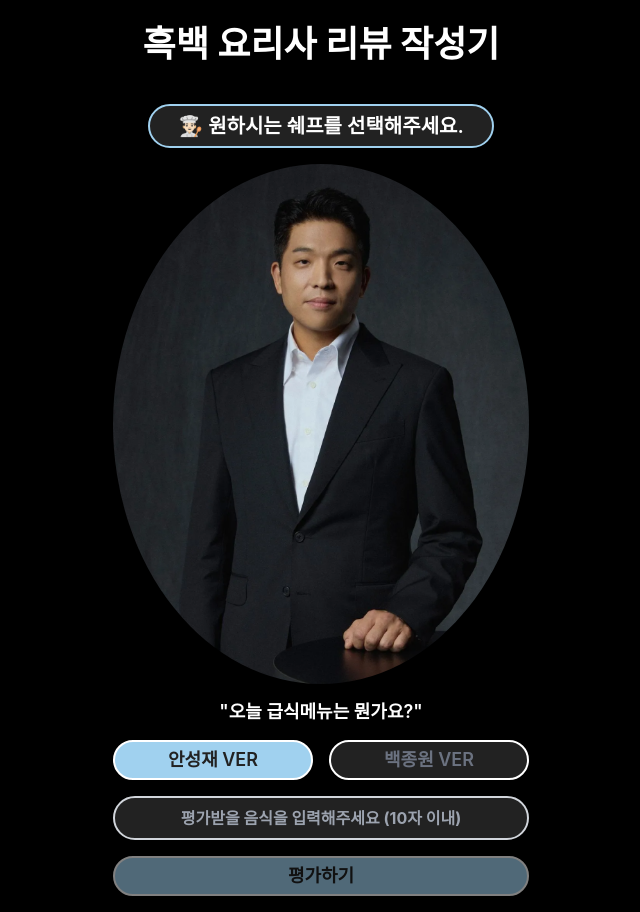
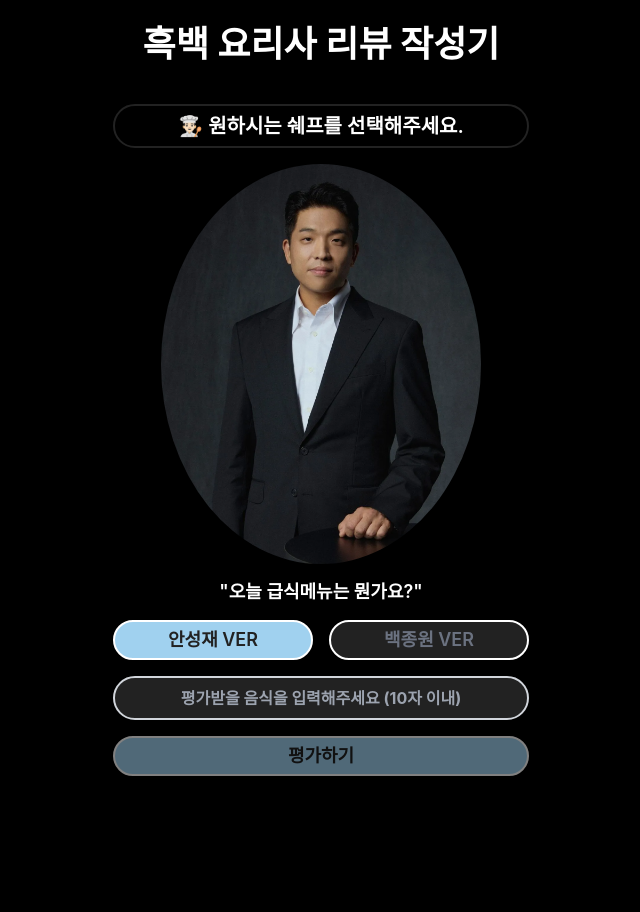
Before and after one commit to kimzeze/chefscharm, a Next.js app: page / in a window 1280 px wide. Shown: the whole page, without its empty margins (319-959 px from the left). After the commit the page ends 800 px from the top, so only its background shows below. Built offline with nearby package versions, Linux system fonts and the light colour scheme; a web font is replaced by a local one.

Commit message:
[💄style] 쉐프 선택 마크업 디자인 수정

```diff
--- a/src/components/JudgeSelector.tsx
+++ b/src/components/JudgeSelector.tsx
@@ -13,10 +13,10 @@ interface JudgeSelectorProps {
 export function JudgeSelector({ selectedJudge, onJudgeSelect }: JudgeSelectorProps) {
   return (
     <div className="flex flex-col items-center">
-      <h3 className="mb-4 flex w-10/12 items-center justify-center rounded-full border-2 border-tertiary bg-primary p-2 text-center text-20 font-semibold text-white">
+      <h3 className="mb-4 flex w-full items-center justify-center rounded-full border-2 border-primary bg-black p-2 text-center text-20 font-semibold text-white">
         👨🏻‍🍳 원하시는 쉐프를 선택해주세요.
       </h3>
-      <div className="relative mb-4 w-full" style={{ aspectRatio: '600/750' }}>
+      <div className="relative mb-4 h-[400px]" style={{ aspectRatio: '600/750' }}>
         <Image
           src={selectedJudge === 'anSungJae' ? '/assets/ahn_selected.png' : '/assets/baek_selected.png'}
           alt={`${selectedJudge === 'anSungJae' ? '안성재' : '백종원'} 이미지`}
```
